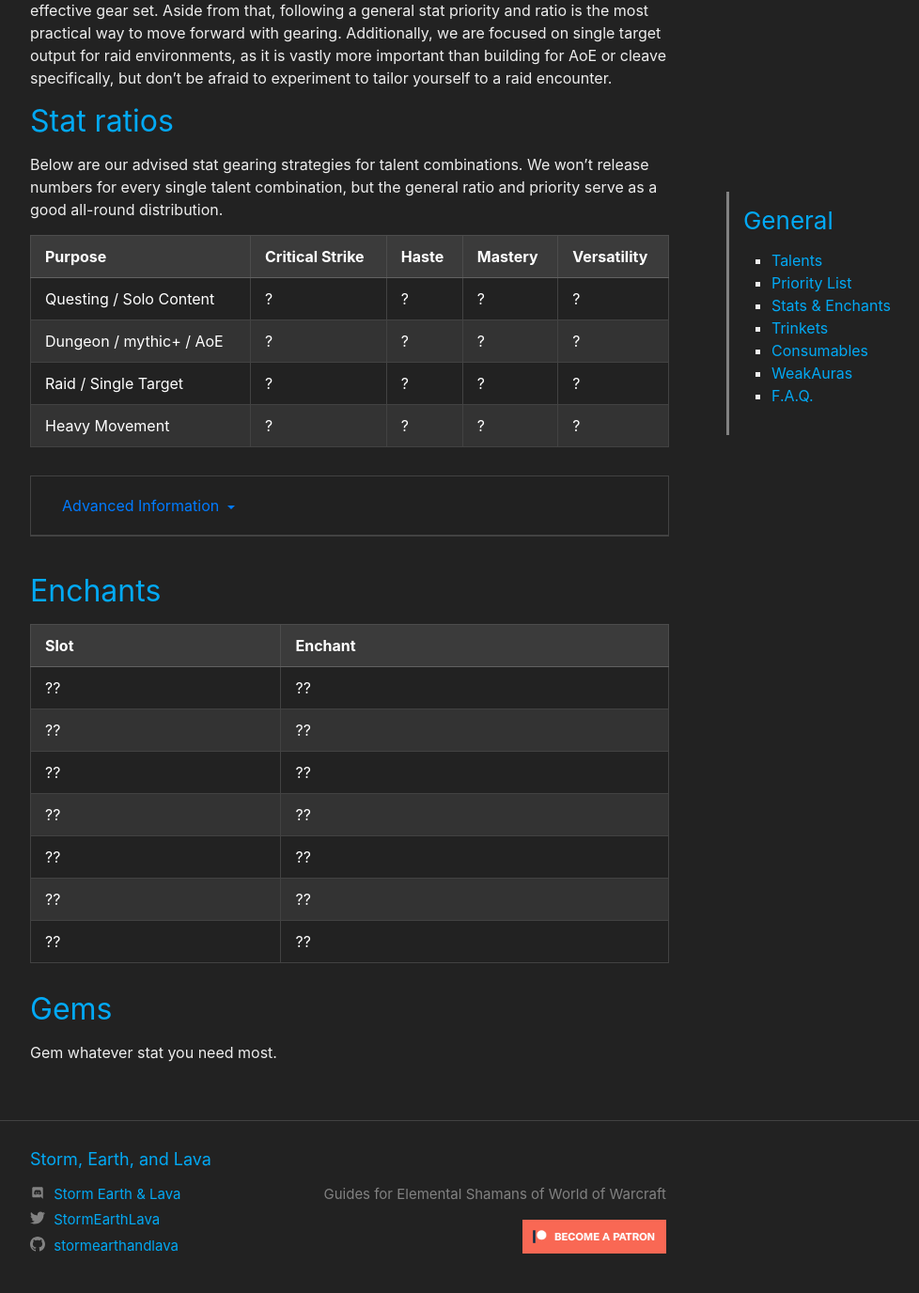
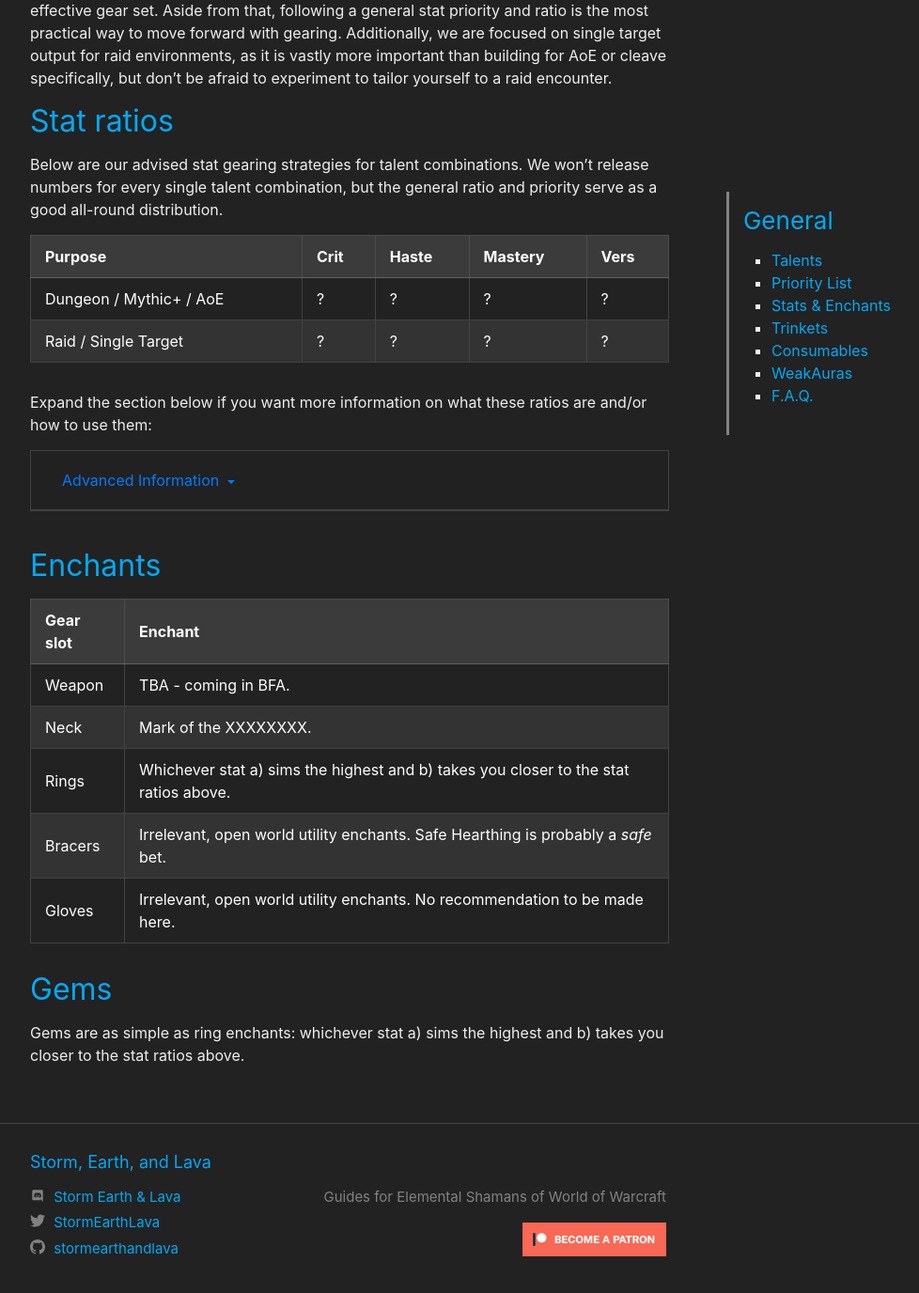
Before and after one commit to stormearthandlava/stormearthandlava.github.io, a Jekyll site: the page built from guide/general/stats.md, in a window 1280 px wide and 1400 px high, scrolled down 389 px. Shown: the top 1376 px of the window at 94% size, without its empty margins (268-1246 px from the left). Built offline with Jekyll 4.4.1, drawn with Linux system fonts in a browser that asks for light colours; a script that is not in the unit is left out.

Commit message:
Updated stats, page just needs data now.

```diff
--- a/guide/general/stats.md
+++ b/guide/general/stats.md
@@ -10,13 +10,12 @@ Due to the advent of the Titanforging system, BiS lists are a defunct practice.
 
 Below are our advised stat gearing strategies for talent combinations. We won’t release numbers for every single talent combination, but the general ratio and priority serve as a good all-round distribution.
 
-Purpose | Critical Strike | Haste | Mastery | Versatility
+Purpose | Crit | Haste | Mastery | Vers
 --- | --- | --- | --- | ---
-Questing / Solo&nbsp;Content | ? | ? | ? | ?
-Dungeon / mythic+ / AoE | ? | ? | ? | ?
+Dungeon / Mythic+ / AoE | ? | ? | ? | ?
 Raid / Single&nbsp;Target | ? | ? | ? | ?
-Heavy Movement | ? | ? | ? | ?
 
+Expand the section below if you want more information on what these ratios are and/or how to use them:
 
 <div class="accordion" id="accordion">
   <div class="card">
@@ -61,16 +60,14 @@ The figure below shows the current stat ratios of three separate purposes: Gambl
 
 ## Enchants
 
-Slot | Enchant
+Gear slot | Enchant
 --- | ---
-?? | ??
-?? | ??
-?? | ??
-?? | ??
-?? | ??
-?? | ??
-?? | ??
+Weapon | TBA - coming in BFA.
+Neck | Mark of the XXXXXXXX.
+Rings | Whichever stat a) sims the highest and b) takes you closer to the stat ratios above.
+Bracers | Irrelevant, open world utility enchants. Safe Hearthing is probably a *safe* bet.
+Gloves | Irrelevant, open world utility enchants. No recommendation to be made here.
 
 ## Gems
 
-Gem whatever stat you need most.
+Gems are as simple as ring enchants: whichever stat a) sims the highest and b) takes you closer to the stat ratios above.
```
